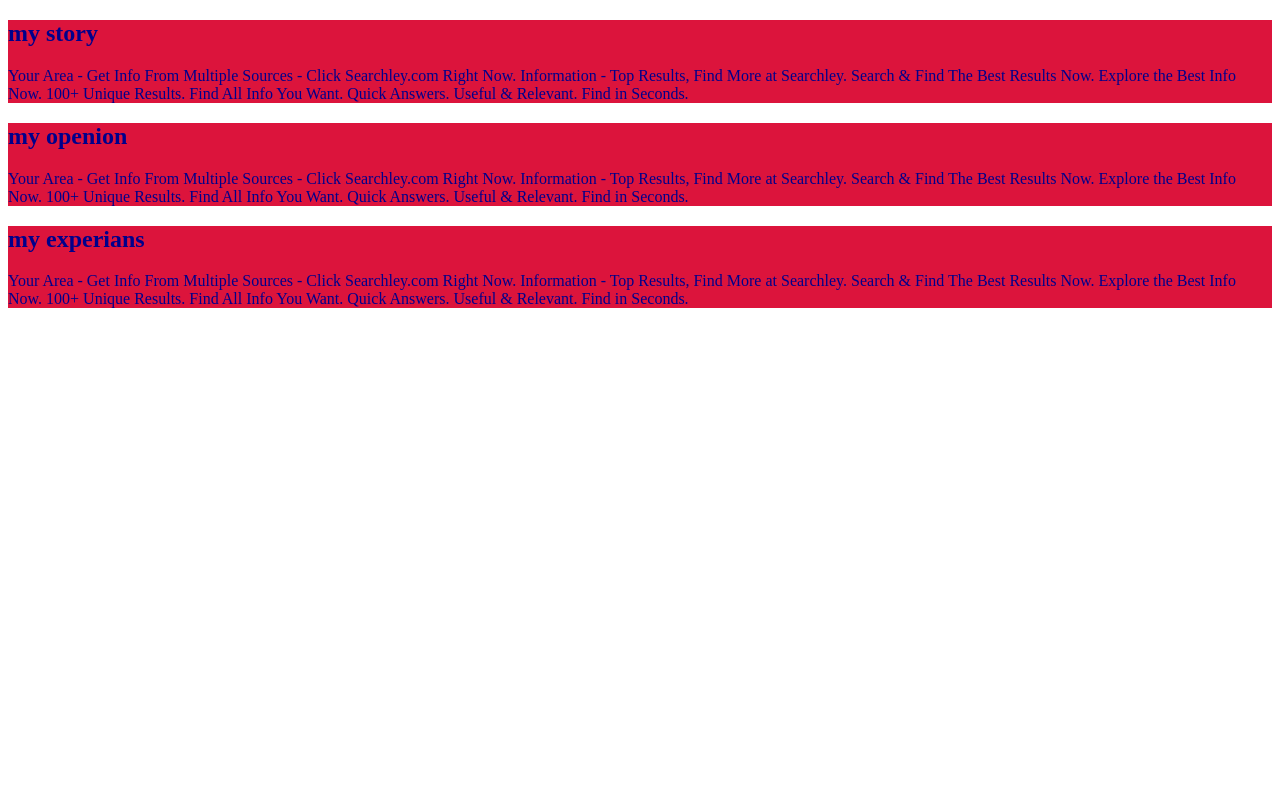
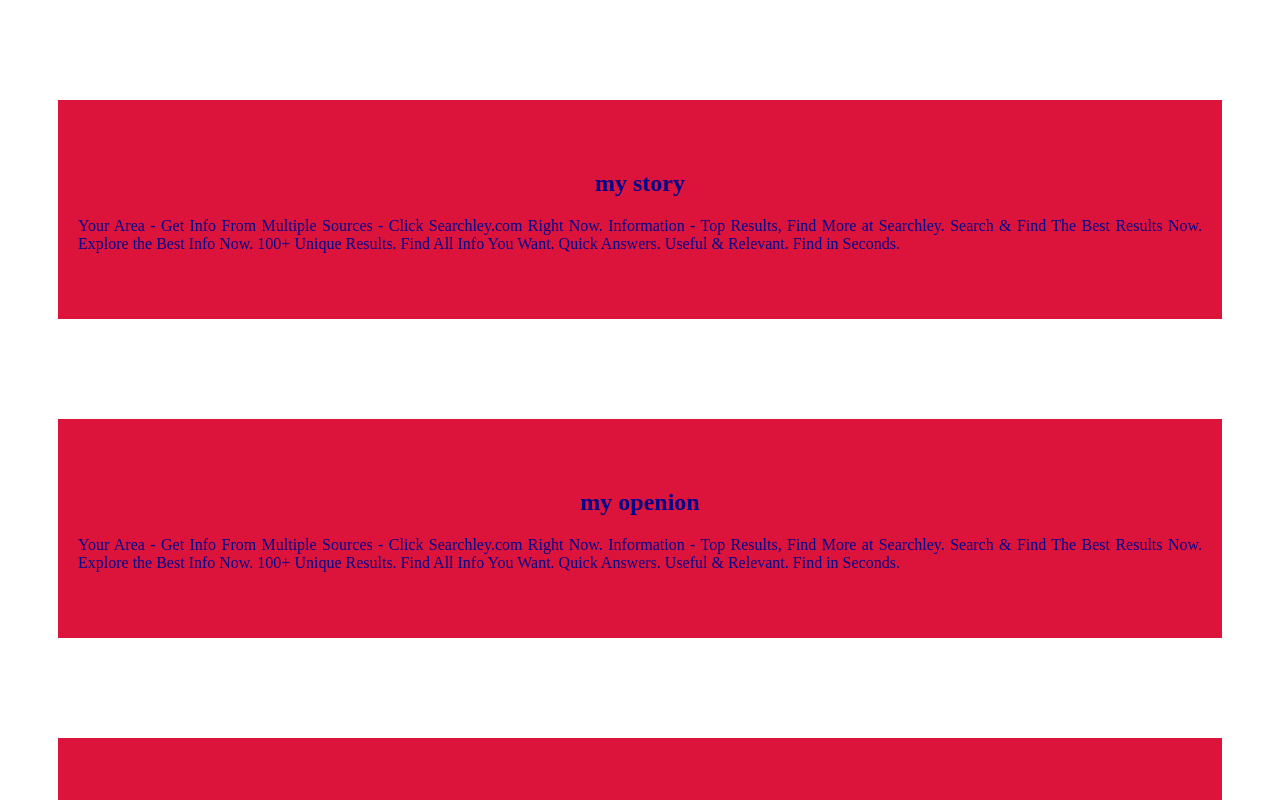
Before and after one commit to dipthodas1/my-5th-repo, a plain HTML site: page index.html in a window 1280 px wide. Shown: the top 800 px of the page. Drawn offline with Linux system fonts and the light colour scheme.

Commit message:
my commit

```diff
--- a/index.html
+++ b/index.html
@@ -7,14 +7,14 @@
     <link rel="stylesheet" href="style.css">
 </head>
 <body>
-    <div>
+    <div class="blog">
         <h2>my story</h2>
         <p>Your Area - Get Info From Multiple Sources - Click Searchley.com Right Now. Information - Top Results, Find More at Searchley. Search & Find The Best Results Now. Explore the Best Info Now. 100+ Unique Results. Find All Info You Want. Quick Answers. Useful & Relevant. Find in Seconds.</p>
     </div>
-    <div><h2>my openion</h2>
+    <div class="blog"><h2>my openion</h2>
         <p>Your Area - Get Info From Multiple Sources - Click Searchley.com Right Now. Information - Top Results, Find More at Searchley. Search & Find The Best Results Now. Explore the Best Info Now. 100+ Unique Results. Find All Info You Want. Quick Answers. Useful & Relevant. Find in Seconds.</p>
     </div>
-    <div><h2>my experians</h2>
+    <div class="blog"><h2>my experians</h2>
         <p>Your Area - Get Info From Multiple Sources - Click Searchley.com Right Now. Information - Top Results, Find More at Searchley. Search & Find The Best Results Now. Explore the Best Info Now. 100+ Unique Results. Find All Info You Want. Quick Answers. Useful & Relevant. Find in Seconds.</p>
     </div>
 </body>
--- a/style.css
+++ b/style.css
@@ -1,4 +1,14 @@
-div{
+.blog{
     background-color: crimson;
     color: darkblue;
+    border: 50px solid yellow
+    border-radius:20in ;
+    margin: 100px 50px 100px 50px;
+    padding: 50px 20px 50px 20px;
 }
+h2{
+    text-align: center;
+}
+p{
+    text-align: justify;
+}
```
